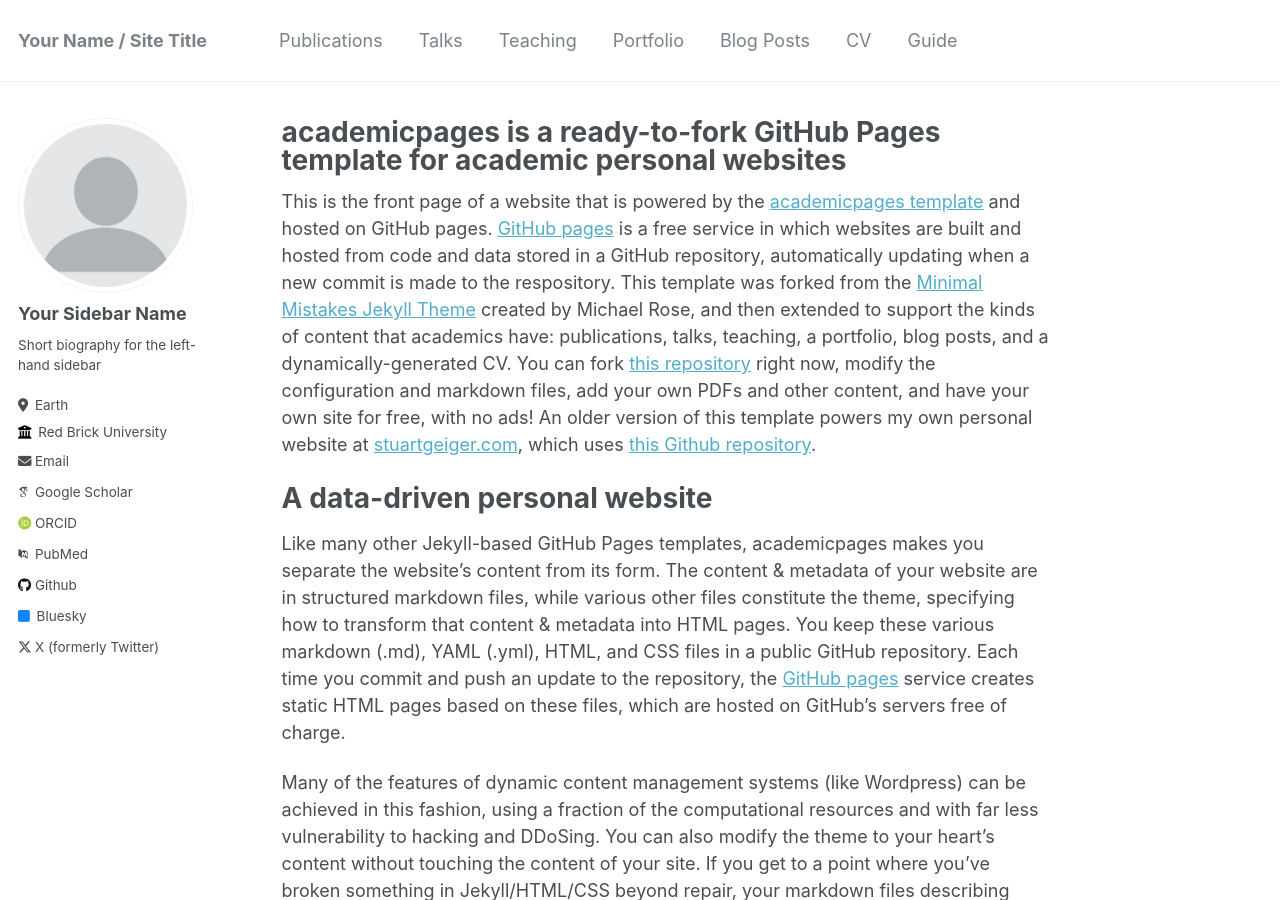
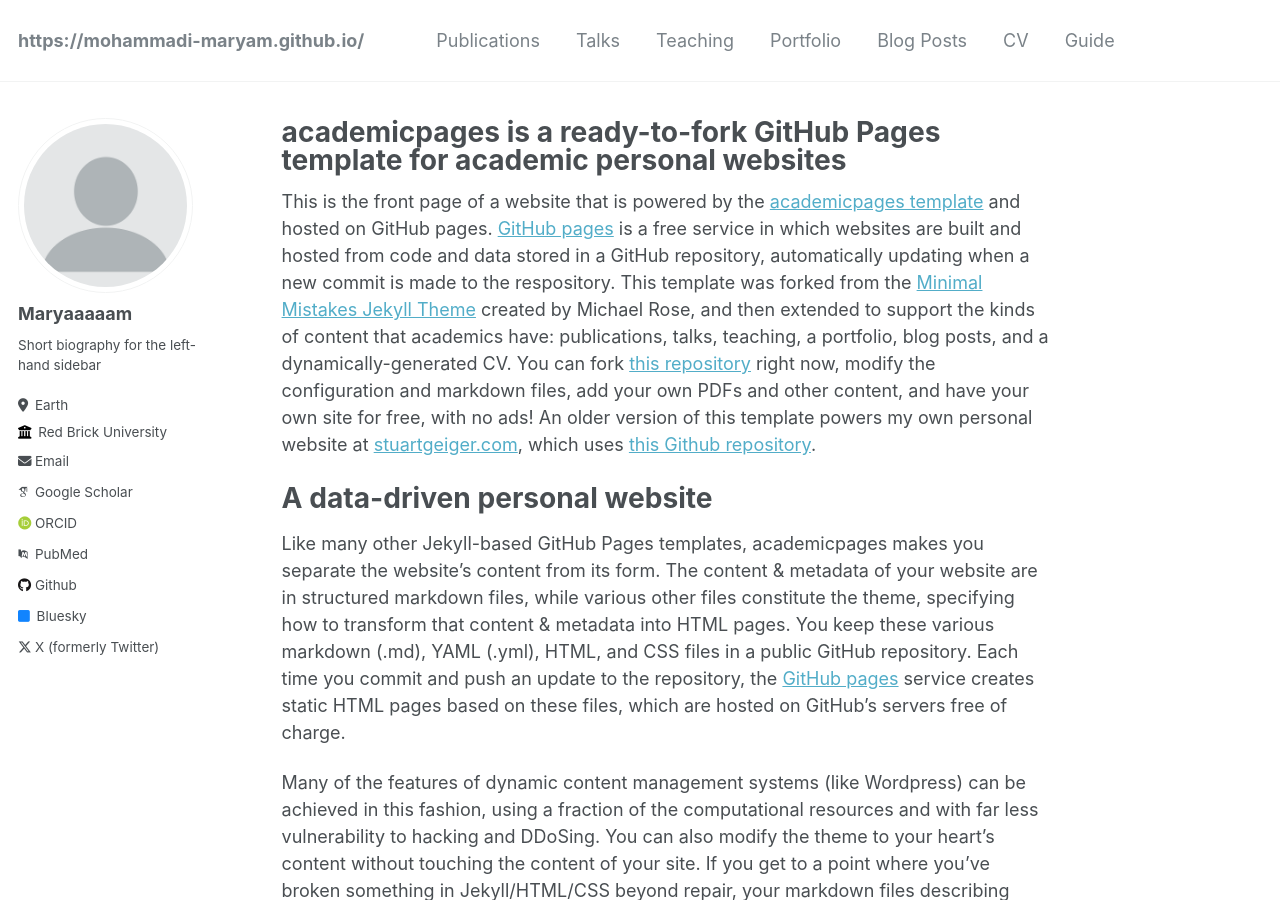
Before and after one commit to Mohammadi-Maryam/MM.github.io, a Jekyll site: the page built from _pages/about.md, in a window 1280 px wide and 900 px high. Built offline with Jekyll 4.4.1, drawn with Linux system fonts in a browser that asks for light colours; some web fonts are replaced; some of the changed text lies outside the part shown.

Commit message:
Update _config.yml

```diff
--- a/_config.yml
+++ b/_config.yml
@@ -8,13 +8,13 @@
 
 # Basic Site Settings
 locale                   : "en-US"
-title                    : "Your Name / Site Title"
+title                    : "https://mohammadi-maryam.github.io/"
 title_separator          : "-"
-name                     : &name "Your Name"
+name                     : &name "Maryam"
 description              : &description "personal description"
 url                      : https://academicpages.github.io # the base hostname & protocol for your site e.g. "https://mmistakes.github.io"
 baseurl                  : "" # the subpath of your site, e.g. "/blog"
-repository               : "academicpages/academicpages.github.io"
+repository               : "mohammadi-maryam/mohammadi-maryam.github.io/"
 
 # Site Author - The following control what appear as part of the author content on the side bar.
 #               If a field is blank the icon and link will not appear, otherwise it will be shown.
@@ -22,7 +22,7 @@ repository               : "academicpages/academicpages.github.io"
 author:
   # Biographic information
   avatar           : "profile.png"
-  name             : "Your Sidebar Name"
+  name             : "Maryaaaaam"
   pronouns         : # example: "she/her"
   bio              : "Short biography for the left-hand sidebar"
   location         : "Earth"
```
